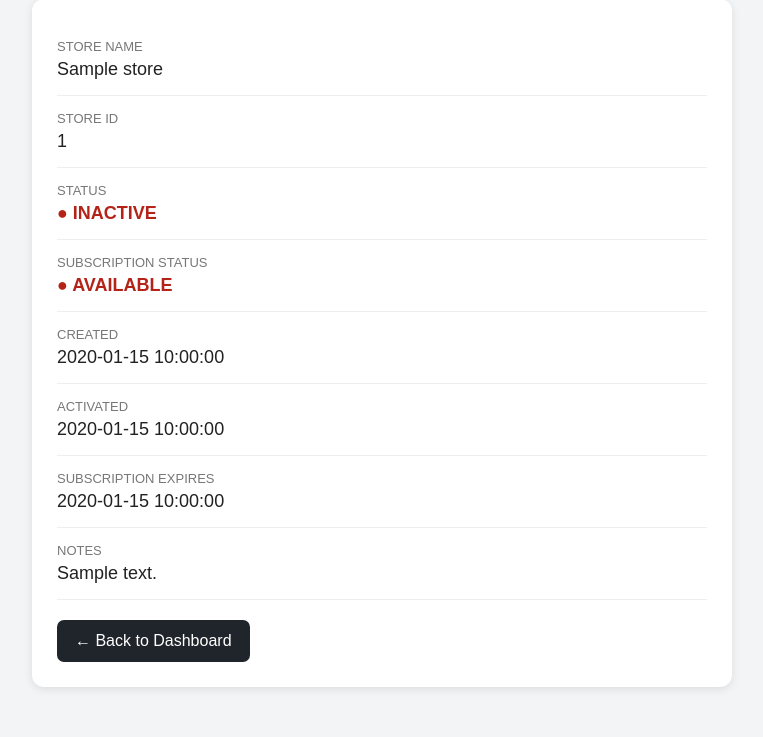
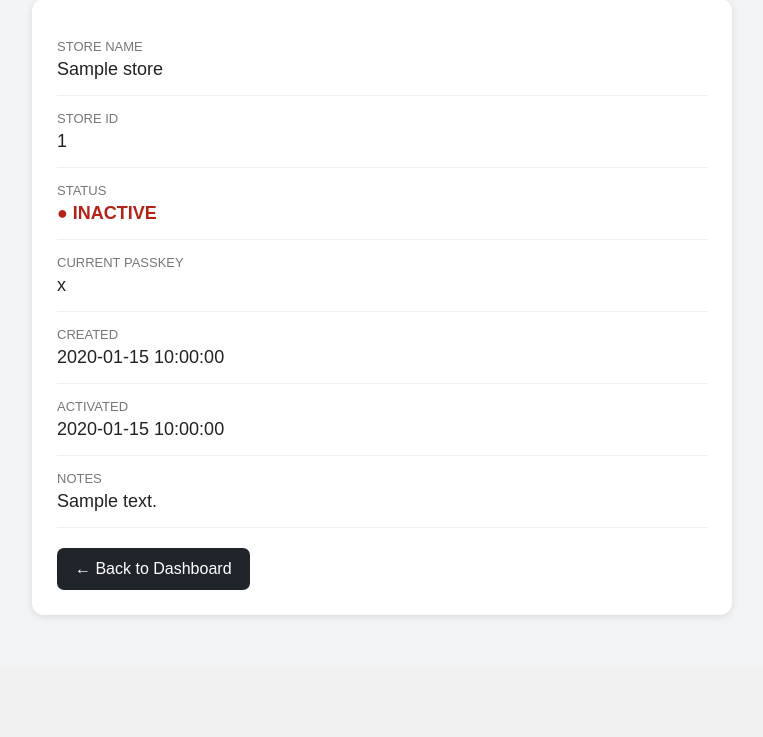
Before and after one commit to JAKES07/Easy_Sales, a Flask app: template templates/store_details.html in a window 1280 px wide. Shown: the part 176-913 px from the top of the page, without its empty margins (258-1021 px from the left). After the commit the page ends 792 px from the top, so only its background shows below. Run offline with Flask 3, Linux system fonts and the light colour scheme; the template is opened without the code that fills it: most values are stand-ins (such as "Sample title", 1, 10 or a date in 2020).

Commit message:
Update Easy_Sales: templates/store_details.html

```diff
--- a/templates/store_details.html
+++ b/templates/store_details.html
@@ -103,14 +103,8 @@
         </div>
 
         <div class="row">
-            <div class="label">SUBSCRIPTION STATUS</div>
-            {% if store["status"] == "ACTIVE" %}
-                <div class="value active">● ACTIVE</div>
-            {% elif store["status"] == "EXPIRED" %}
-                <div class="value inactive">● EXPIRED</div>
-            {% else %}
-                <div class="value inactive">● {{ store["status"] }}</div>
-            {% endif %}
+            <div class="label">CURRENT PASSKEY</div>
+            <div class="value">{{ store["passkey"] }}</div>
         </div>
 
         <div class="row">
@@ -122,13 +116,6 @@
             <div class="label">ACTIVATED</div>
             <div class="value">
                 {{ store["activated_at"] or "Not activated yet" }}
-            </div>
-        </div>
-
-        <div class="row">
-            <div class="label">SUBSCRIPTION EXPIRES</div>
-            <div class="value">
-                {{ store["expires_at"] or "Not set" }}
             </div>
         </div>
 
```
